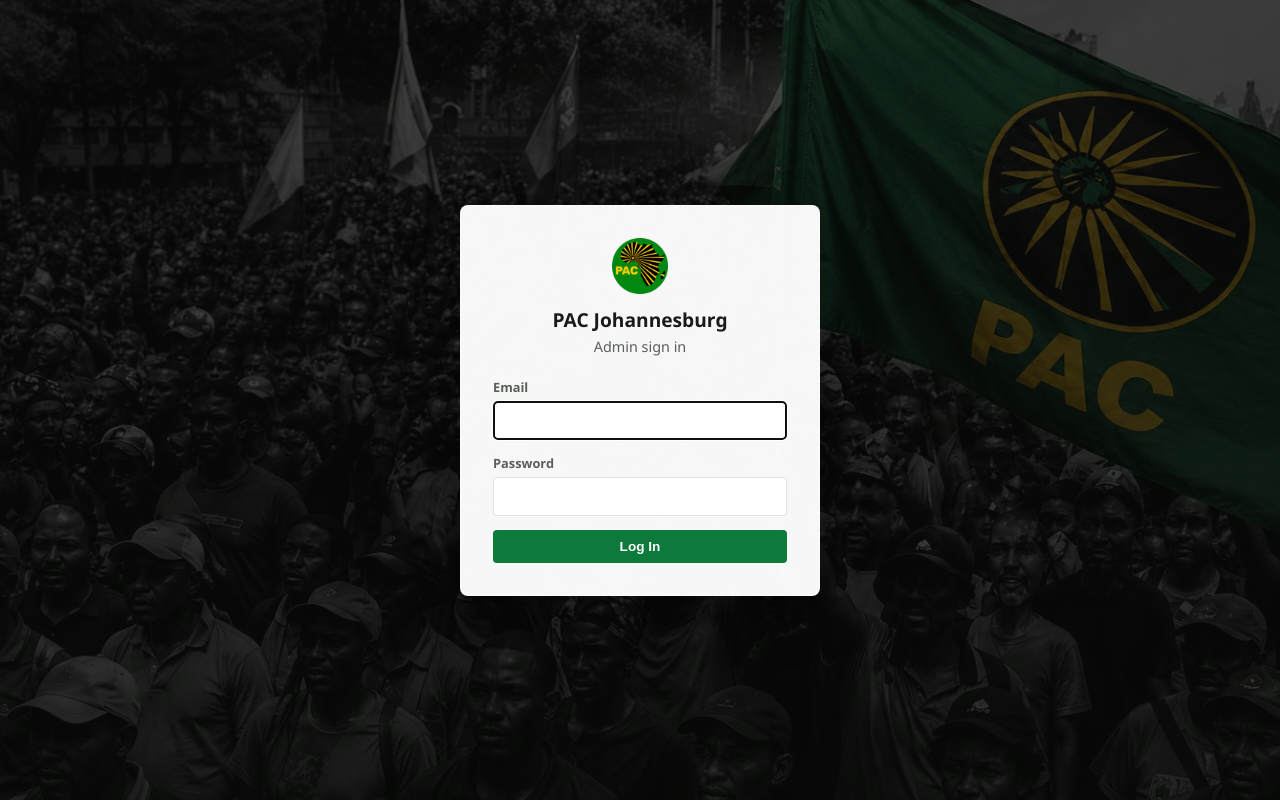
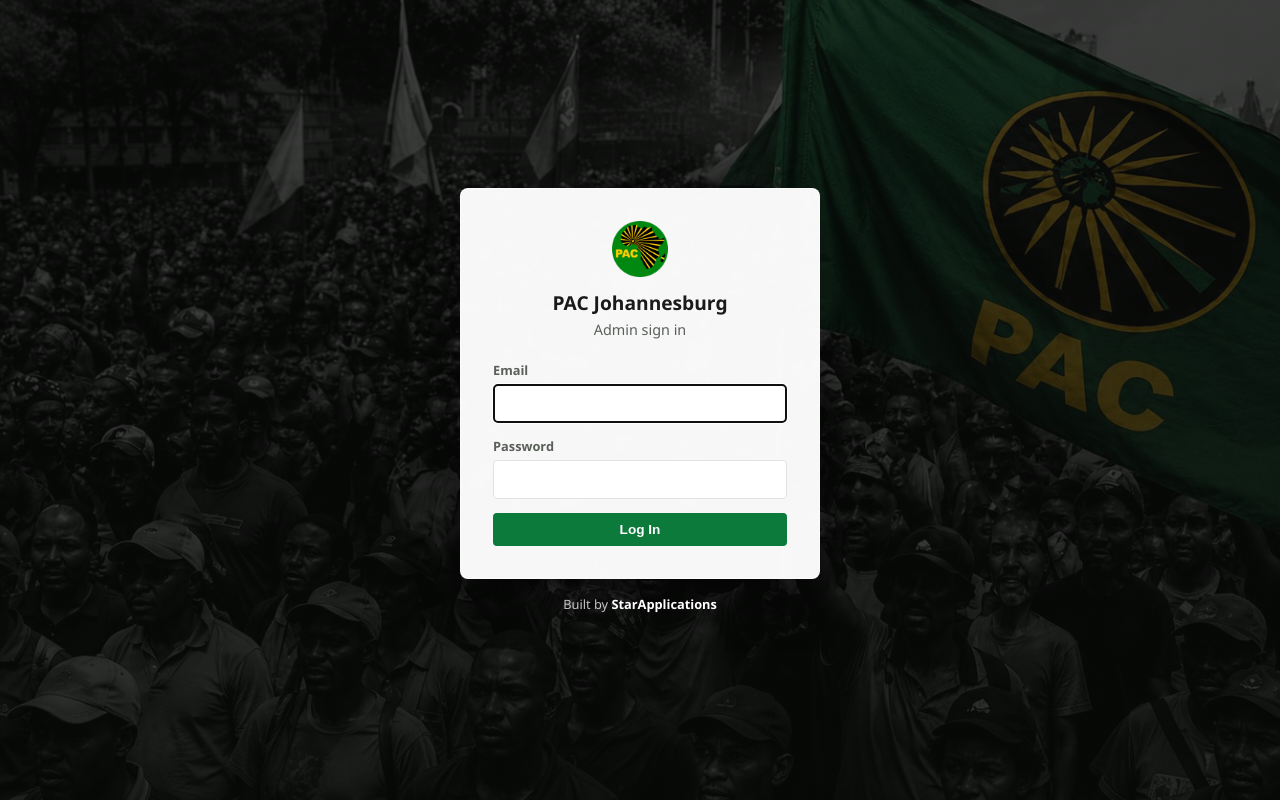
Before and after one commit to malekamk/pac, a PHP site: page /admin/login.php in a window 1280 px wide. Run offline with PHP 8.4, Linux system fonts and the light colour scheme.

Commit message:
Add 'Built by StarApplications' credit to the admin login page and panel footer

```diff
--- a/admin/_chrome_bottom.php
+++ b/admin/_chrome_bottom.php
@@ -1,3 +1,6 @@
+  <p style="text-align:center;color:var(--gray);font-size:.78rem;margin:36px 0 0;">
+    Built by <a href="https://starapplications.co.za" target="_blank" rel="noopener">StarApplications</a>
+  </p>
 </main>
 </body>
 </html>
--- a/admin/admin.css
+++ b/admin/admin.css
@@ -63,11 +63,13 @@ form.stack{display:flex;flex-direction:column;gap:14px;}
 .btn.secondary:hover{background:#e0e0e0;}
 
 .login-wrap{
-  min-height:100vh;display:flex;align-items:center;justify-content:center;padding:20px;
+  min-height:100vh;display:flex;flex-direction:column;align-items:center;justify-content:center;gap:16px;padding:20px;
   background:
     linear-gradient(180deg, rgba(8,10,8,.72), rgba(8,10,8,.82)),
     url("../assets/img/pac-crowd-flag-banner.jpg") center 35% / cover no-repeat fixed;
 }
+.credit{color:rgba(255,255,255,.75);font-size:.8rem;margin:0;}
+.credit a{color:#fff;font-weight:600;}
 .login-card{
   background:rgba(255,255,255,.97);border:1px solid rgba(255,255,255,.4);border-radius:8px;
   padding:32px;width:100%;max-width:360px;box-shadow:0 20px 50px rgba(0,0,0,.4);
--- a/admin/login.php
+++ b/admin/login.php
@@ -59,6 +59,7 @@ if ($_SERVER['REQUEST_METHOD'] === 'POST') {
         <button class="btn" type="submit">Log In</button>
       </form>
     </div>
+    <p class="credit">Built by <a href="https://starapplications.co.za" target="_blank" rel="noopener">StarApplications</a></p>
   </div>
 </body>
 </html>
```
